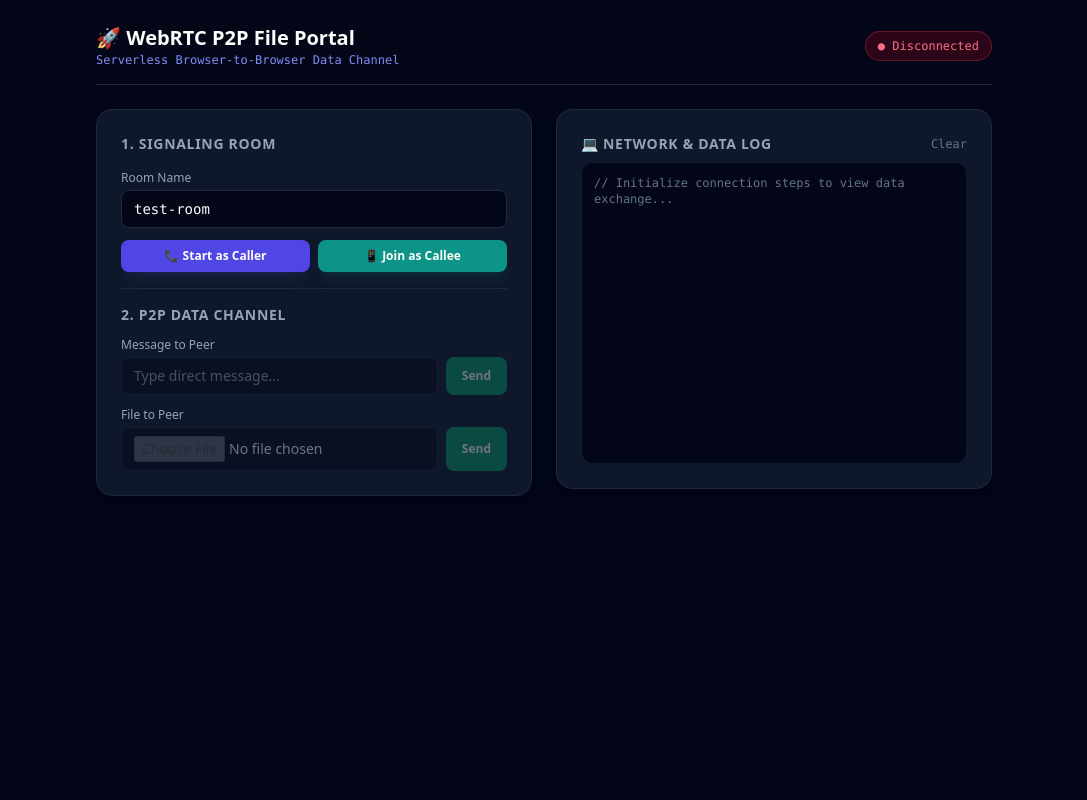
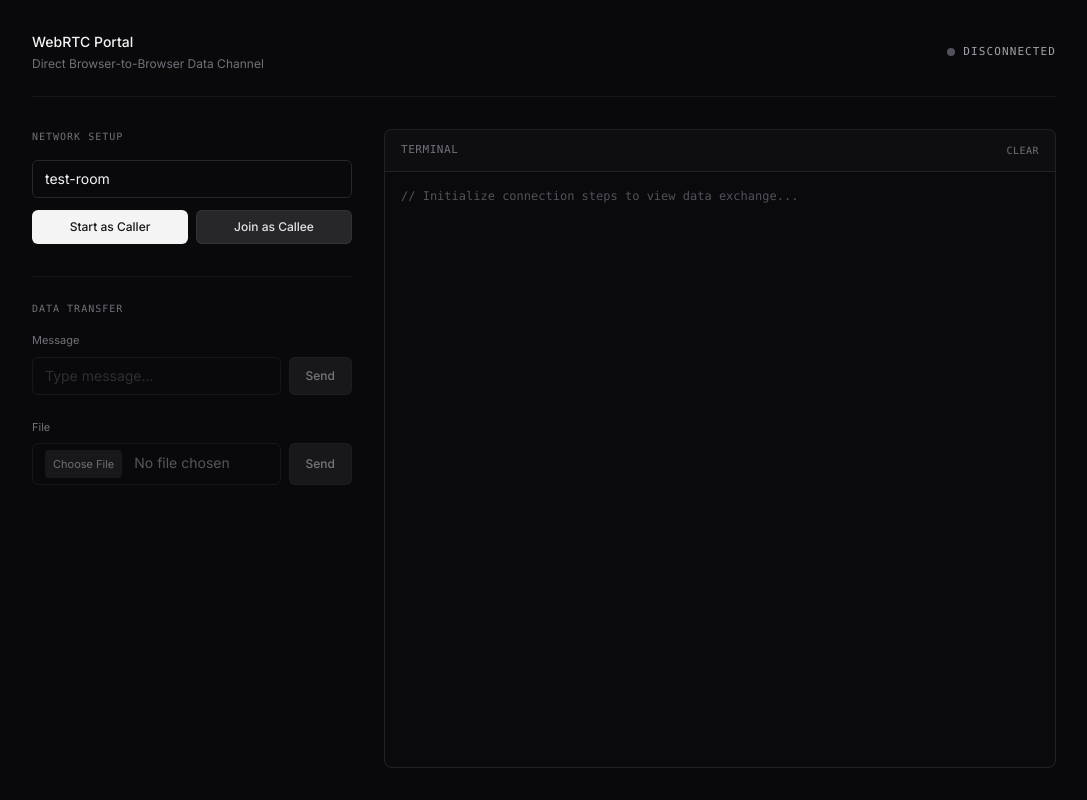
Before and after one commit to NelakaWith/rtc-express, a website: page client/index.html in a window 1280 px wide. Shown: the whole page, without its empty margins (96-1183 px from the left). Drawn offline with nearby package versions, Linux system fonts and the light colour scheme.

Commit message:
feat(ui): redesign web portal layout
- Changed the overall layout and design of the WebRTC portal for better user experience
- Updated the connection status display and log box for improved readability
- Modified the file transfer and messaging interfaces for easier interaction
- Removed unnecessary UI elements and simplified the design
- Improved the color scheme and typography for a more modern look

```diff
--- a/client/index.html
+++ b/client/index.html
@@ -1,148 +1,165 @@
 <!doctype html>
-<html lang="en">
+<html lang="en" class="dark">
   <head>
     <meta charset="UTF-8" />
     <meta name="viewport" content="width=device-width, initial-scale=1.0" />
-    <title>WebRTC P2P AirDrop Portal</title>
+    <title>WebRTC Portal</title>
     <script src="https://cdn.tailwindcss.com"></script>
+    <script>
+      tailwind.config = {
+        darkMode: 'class',
+        theme: {
+          extend: {
+            fontFamily: {
+              sans: ['Inter', 'system-ui', 'sans-serif'],
+              mono: ['JetBrains Mono', 'Menlo', 'monospace'],
+            }
+          }
+        }
+      }
+    </script>
+    <link href="https://fonts.googleapis.com/css2?family=Inter:wght@400;500;600&display=swap" rel="stylesheet">
     <style>
-      pre {
-        background: #0f172a;
-        color: #38bdf8;
+      body {
+        background-color: #09090b; /* zinc-950 */
+        color: #e4e4e7; /* zinc-200 */
+        font-family: 'Inter', sans-serif;
+      }
+      /* Custom scrollbar for log box */
+      ::-webkit-scrollbar {
+        width: 6px;
+      }
+      ::-webkit-scrollbar-track {
+        background: transparent;
+      }
+      ::-webkit-scrollbar-thumb {
+        background: #27272a;
+        border-radius: 4px;
+      }
+      ::-webkit-scrollbar-thumb:hover {
+        background: #3f3f46;
       }
     </style>
   </head>
-  <body
-    class="bg-slate-950 text-slate-100 min-h-screen font-sans flex flex-col justify-between p-6"
-  >
-    <header
-      class="max-w-4xl mx-auto w-full border-b border-slate-800 pb-4 mb-6 flex justify-between items-center"
-    >
+  <body class="min-h-screen flex flex-col p-4 md:p-8 antialiased selection:bg-zinc-800 selection:text-white">
+    <div class="max-w-5xl mx-auto w-full flex-1 flex flex-col gap-8">
+
+      <!-- Header -->
+      <header class="flex flex-col md:flex-row justify-between items-start md:items-center gap-4 pb-6 border-b border-zinc-800/50">
         <div>
-        <h1 class="text-xl font-black text-white">🚀 WebRTC P2P File Portal</h1>
-        <p class="text-xs text-indigo-400 font-mono">
-          Serverless Browser-to-Browser Data Channel
-        </p>
+          <h1 class="text-sm font-medium text-zinc-100">WebRTC Portal</h1>
+          <p class="text-xs text-zinc-500 mt-1">Direct Browser-to-Browser Data Channel</p>
         </div>
-      <div
-        id="connection-status"
-        class="bg-rose-950/60 border border-rose-500/30 text-rose-400 text-xs font-mono px-3 py-1.5 rounded-full"
-      >
-        ● Disconnected
+        <div class="flex items-center gap-3">
+          <div class="flex items-center gap-2">
+            <span class="w-2 h-2 rounded-full bg-zinc-600" id="status-dot"></span>
+            <span id="connection-status" class="text-[11px] font-mono text-zinc-400 uppercase tracking-widest">Disconnected</span>
+          </div>
         </div>
       </header>
 
-    <main
-      class="max-w-4xl mx-auto w-full grid grid-cols-1 md:grid-cols-2 gap-6 flex-1 items-start"
-    >
-      <!-- Room Control & Connection Panel -->
-      <section
-        class="bg-slate-900 border border-slate-800 rounded-2xl p-6 shadow-xl space-y-4"
-      >
-        <h2 class="text-sm font-bold tracking-wider text-slate-400 uppercase">
-          1. Signaling Room
-        </h2>
+      <!-- Main Layout -->
+      <main class="grid grid-cols-1 lg:grid-cols-12 gap-8 flex-1">
 
-        <div class="space-y-3">
-          <div>
-            <label class="text-xs text-slate-400 block mb-1">Room Name</label>
+        <!-- Controls Column -->
+        <section class="lg:col-span-4 flex flex-col gap-8">
+
+          <!-- Connection Setup -->
+          <div class="flex flex-col gap-4">
+            <h2 class="text-[10px] font-mono text-zinc-500 uppercase tracking-widest">Network Setup</h2>
+            <div class="flex flex-col gap-3">
               <input
                 type="text"
                 id="room-input"
                 value="test-room"
-              class="w-full bg-slate-950 border border-slate-800 rounded-lg px-3 py-2 text-sm font-mono text-white focus:outline-none focus:border-indigo-500"
+                placeholder="Room identifier"
+                class="w-full bg-transparent border border-zinc-800 rounded-md px-3 py-2 text-sm text-zinc-100 placeholder:text-zinc-600 focus:outline-none focus:border-zinc-500 focus:ring-1 focus:ring-zinc-500 transition-all"
               />
-          </div>
               <div class="grid grid-cols-2 gap-2">
                 <button
                   id="btn-caller"
-              class="bg-indigo-600 hover:bg-indigo-500 text-white py-2 px-3 rounded-lg text-xs font-bold transition-colors shadow-lg shadow-indigo-500/10"
+                  class="bg-zinc-100 text-zinc-900 hover:bg-white py-2 px-3 rounded-md text-xs font-medium transition-colors"
                 >
-              📞 Start as Caller
+                  Start as Caller
                 </button>
                 <button
                   id="btn-callee"
-              class="bg-teal-600 hover:bg-teal-500 text-white py-2 px-3 rounded-lg text-xs font-bold transition-colors shadow-lg shadow-teal-500/10"
+                  class="bg-zinc-800 text-zinc-200 hover:bg-zinc-700 py-2 px-3 rounded-md text-xs font-medium transition-colors border border-zinc-700/50"
                 >
-              📱 Join as Callee
+                  Join as Callee
                 </button>
               </div>
             </div>
+          </div>
 
-        <div class="border-t border-slate-800 pt-4 space-y-3">
-          <h2 class="text-sm font-bold tracking-wider text-slate-400 uppercase">
-            2. P2P Data Channel
-          </h2>
-          <div>
-            <label class="text-xs text-slate-400 block mb-1"
-              >Message to Peer</label
-            >
+          <!-- Data Transfer -->
+          <div class="flex flex-col gap-4 pt-6 border-t border-zinc-800/50">
+            <h2 class="text-[10px] font-mono text-zinc-500 uppercase tracking-widest">Data Transfer</h2>
+
+            <div class="flex flex-col gap-2">
+              <label class="text-[11px] text-zinc-500">Message</label>
               <div class="flex gap-2">
                 <input
                   type="text"
                   id="msg-input"
-                placeholder="Type direct message..."
+                  placeholder="Type message..."
                   disabled
-                class="flex-1 bg-slate-950 border border-slate-800 rounded-lg px-3 py-2 text-sm text-white focus:outline-none focus:border-indigo-500 disabled:opacity-40"
+                  class="flex-1 min-w-0 bg-transparent border border-zinc-800 rounded-md px-3 py-2 text-sm text-zinc-100 placeholder:text-zinc-600 focus:outline-none focus:border-zinc-500 disabled:opacity-50 disabled:cursor-not-allowed"
                 />
                 <button
                   id="btn-send"
                   disabled
-                class="bg-emerald-600 hover:bg-emerald-500 text-white px-4 py-2 rounded-lg text-xs font-bold transition-colors disabled:opacity-40 cursor-not-allowed"
+                  class="bg-zinc-800 hover:bg-zinc-700 text-zinc-200 px-4 py-2 rounded-md text-xs font-medium transition-colors disabled:opacity-50 disabled:cursor-not-allowed border border-zinc-700/50"
                 >
                   Send
                 </button>
               </div>
             </div>
-          <div>
-            <label class="text-xs text-slate-400 block mb-1"
-              >File to Peer</label
-            >
+
+            <div class="flex flex-col gap-2 mt-2">
+              <label class="text-[11px] text-zinc-500">File</label>
               <div class="flex gap-2">
                 <input
                   type="file"
                   id="file-input"
-                placeholder="Select your file..."
                   disabled
-                class="flex-1 bg-slate-950 border border-slate-800 rounded-lg px-3 py-2 text-sm text-white focus:outline-none focus:border-indigo-500 disabled:opacity-40"
+                  class="flex-1 min-w-0 bg-transparent border border-zinc-800 rounded-md px-3 py-1.5 text-sm text-zinc-400 file:mr-3 file:py-1 file:px-2 file:rounded file:border-0 file:text-[11px] file:bg-zinc-800 file:text-zinc-300 hover:file:bg-zinc-700 disabled:opacity-50 disabled:cursor-not-allowed cursor-pointer"
                 />
                 <button
                   id="btn-file-send"
                   disabled
-                class="bg-emerald-600 hover:bg-emerald-500 text-white px-4 py-2 rounded-lg text-xs font-bold transition-colors disabled:opacity-40 cursor-not-allowed"
+                  class="bg-zinc-800 hover:bg-zinc-700 text-zinc-200 px-4 py-2 rounded-md text-xs font-medium transition-colors disabled:opacity-50 disabled:cursor-not-allowed border border-zinc-700/50"
                 >
                   Send
                 </button>
               </div>
             </div>
           </div>
+
         </section>
 
-      <!-- Live Event Stream Log Panel -->
-      <section
-        class="bg-slate-900 border border-slate-800 rounded-2xl p-6 shadow-xl flex flex-col h-[380px]"
-      >
-        <div class="flex justify-between items-center mb-2">
-          <h2 class="text-sm font-bold tracking-wider text-slate-400 uppercase">
-            💻 Network & Data Log
-          </h2>
+        <!-- Log Column -->
+        <section class="lg:col-span-8 flex flex-col h-[500px] lg:h-auto border border-zinc-800/80 rounded-lg overflow-hidden bg-[#0a0a0c]">
+          <div class="flex justify-between items-center px-4 py-3 border-b border-zinc-800/80 bg-zinc-900/30">
+            <span class="text-[11px] font-mono text-zinc-500 uppercase tracking-wider">Terminal</span>
             <button
               id="btn-clear"
-            class="text-xs text-slate-500 hover:text-slate-300 font-mono"
+              class="text-[10px] uppercase tracking-wider text-zinc-500 hover:text-zinc-300 font-mono transition-colors"
             >
               Clear
             </button>
           </div>
           <div
             id="log-box"
-          class="bg-slate-950 rounded-xl p-3 font-mono text-xs overflow-y-auto flex-1 space-y-1.5 text-slate-300 border border-slate-900"
+            class="p-4 font-mono text-[11px] lg:text-xs overflow-y-auto flex-1 space-y-2 text-zinc-400 leading-relaxed"
           >
-          <div class="text-slate-500">
+            <div class="text-zinc-600">
               // Initialize connection steps to view data exchange...
             </div>
           </div>
         </section>
       </main>
+    </div>
 
     <script src="script.js"></script>
   </body>
```
Also changed, not shown: client/script.js (+19 -24 lines). Lines whose indentation alone changed are shown as unchanged.
